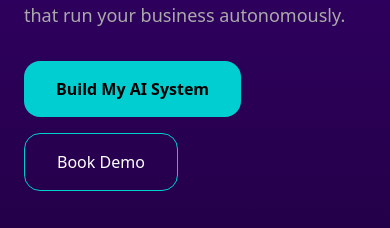
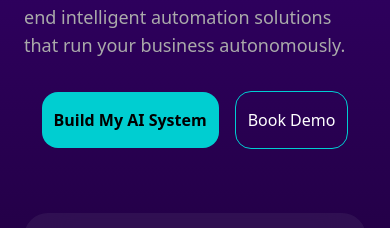
Before and after one commit to ChYousaf987/syvairo, a React (Vite) app: page / in a window 390 px wide. Shown: the part 299-527 px from the top of the page. Built offline with nearby package versions, Linux system fonts and the light colour scheme.

Commit message:
set live

```diff
--- a/src/compounents/CaseStudies.jsx
+++ b/src/compounents/CaseStudies.jsx
@@ -85,6 +85,11 @@ const CaseStudies = () => {
                 scale: 1.03,
                 boxShadow: "0 25px 60px rgba(0, 206, 209, 0.15)",
               }}
+              whileTap={{
+                y: -10,
+                scale: 1.03,
+                boxShadow: "0 25px 60px rgba(0, 206, 209, 0.15)",
+              }}
               className="rounded-2xl p-8 transition"
               style={{
                 backgroundColor: "var(--card-bg)",
--- a/src/compounents/HeroSection.jsx
+++ b/src/compounents/HeroSection.jsx
@@ -4,7 +4,7 @@ import { motion } from "framer-motion";
 const HeroSection = () => {
   return (
     <section
-      className="pt-40 pb-32 h-screen flex items-center overflow-hidden"
+      className="pt-40 pb-32 flex items-center overflow-hidden"
       style={{
         background: `linear-gradient(to bottom, var(--gradient-from), var(--gradient-to))`,
         color: "var(--text-primary)",
@@ -30,10 +30,11 @@ const HeroSection = () => {
             solutions that run your business autonomously.
           </p>
 
-          <div className="mt-8 flex gap-4 flex-wrap">
+          <div className="mt-8 flex gap-4 justify-center md:justify-start items-center">
             <motion.button
               whileHover={{ scale: 1.07 }}
-              className="px-8 py-4 rounded-2xl font-semibold"
+              whileTap={{ scale: 1.07 }}
+              className="px-3 md:px-8 py-4 rounded-2xl font-semibold"
               style={{
                 backgroundColor: "var(--accent)",
                 color: "#000",
@@ -44,7 +45,7 @@ const HeroSection = () => {
 
             <motion.button
               whileHover={{ scale: 1.07 }}
-              className="px-8 py-4 rounded-2xl border"
+              className="px-3 md:px-8 py-4 rounded-2xl border"
               style={{
                 borderColor: "var(--accent)",
                 color: "var(--text-primary)",
@@ -67,7 +68,6 @@ const HeroSection = () => {
             border: `1px solid var(--border-color)`,
           }}
         >
-
           <div className="p-0 overflow-hidden rounded-3xl shadow-2xl bg-white dark:bg-gray-800 border border-gray-100 dark:border-gray-700 rounded-2xl shadow-lg">
             <video
               src="/video.mp4"
@@ -78,8 +78,6 @@ const HeroSection = () => {
               className="w-full h-full object-cover"
             />
           </div>
-
-
         </motion.div>
       </div>
     </section>
--- a/src/compounents/IntroVideoSection.jsx
+++ b/src/compounents/IntroVideoSection.jsx
@@ -70,15 +70,11 @@ const IntroVideoSection = () => {
             <motion.div
               key={i}
               variants={item}
-              whileHover={{
-                y: -10,
-                scale: 1.03,
-                boxShadow: "0 25px 60px rgba(0, 206, 209, 0.15)",
-              }}
-              className="rounded-2xl p-8 transition"
+              className=" rounded-2xl p-8 transition-all duration-300 hover:-translate-y-2 hover:scale-[1.03] hover:shadow-[0_25px_60px_rgba(0,206,209,0.15)] select-none"
               style={{
                 backgroundColor: "var(--card-bg)",
                 border: `1px solid var(--card-border)`,
+                WebkitTapHighlightColor: "transparent",
               }}
             >
               <h3 className="text-xl font-semibold">{step.title}</h3>
```
